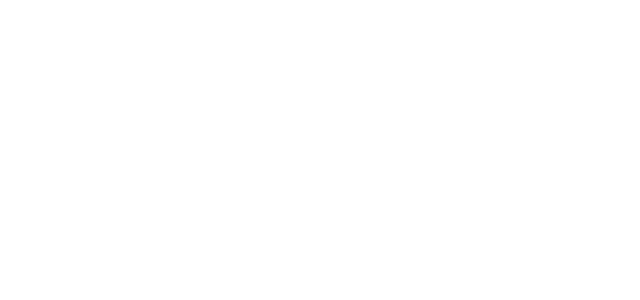
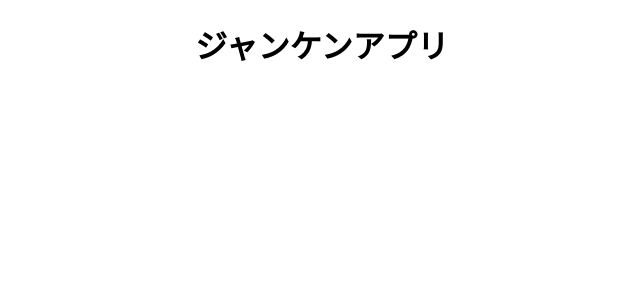
Before and after one commit to kiyokiyo-kzsby/janken, a Vue app in the folder janken/: page / in a window 1280 px wide. Shown: the top 300 px of the page, without its empty margins (318-958 px from the left). Built offline with nearby package versions, Linux system fonts and the light colour scheme.

Commit message:
add Header component

```diff
--- a/janken/src/App.vue
+++ b/janken/src/App.vue
@@ -1,11 +1,21 @@
 <template>
-
+  <div>
+    <Header></Header>
+  </div>
 </template>
 
 <script>
+import Header from "./components/Header";
 
+export default {
+  components: {
+    Header
+  }
+};
 </script>
 
 <style>
-
+html {
+  text-align: center;
+}
 </style>
--- /dev/null
+++ b/janken/src/components/Header.vue
@@ -0,0 +1,12 @@
+<template>
+  <div>
+    <h1>ジャンケンアプリ</h1>
+  </div>
+</template>
+
+<script>
+export default {};
+</script>
+
+<style scoped>
+</style>
```
